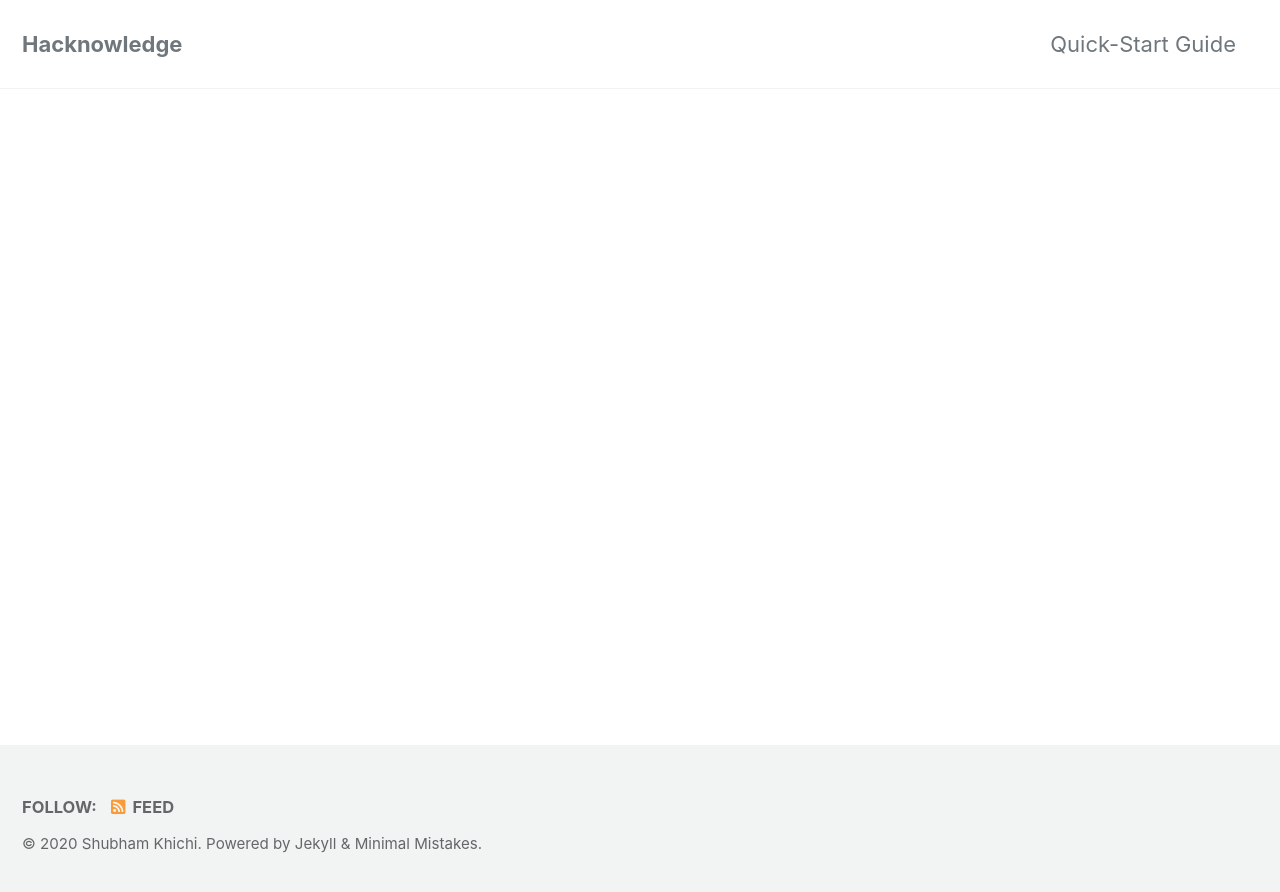
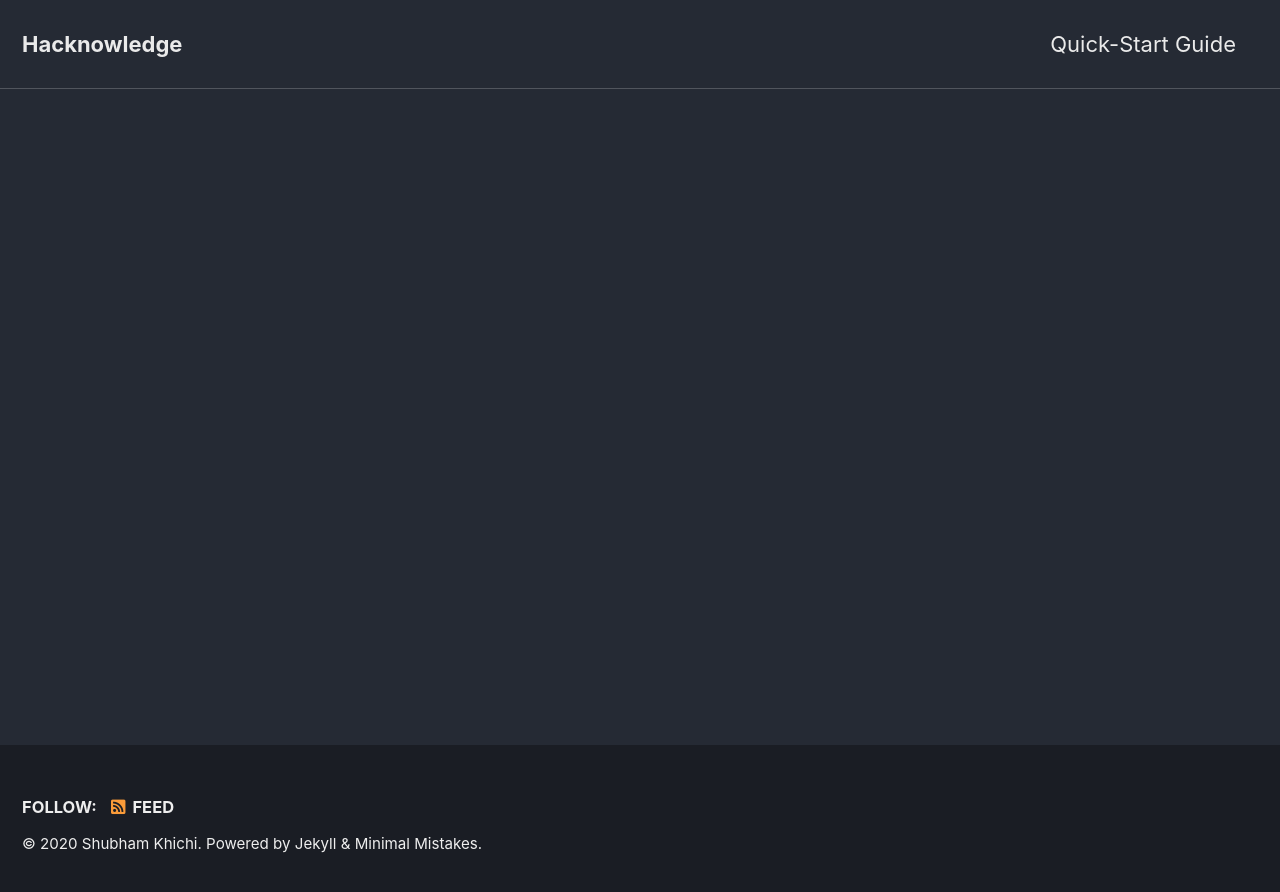
Before and after one commit to da3mond/hacknowledge, a Jekyll site: the page built from Walkthroughs/Skynet THM.md, in a window 1280 px wide. Shown: the top 892 px of the page. Built offline with Jekyll 4.4.1, drawn with Linux system fonts in a browser that asks for light colours; cached includes are drawn as plain includes; our own code applies the rules of GitHub Pages for plain Markdown files.

Commit message:
update to skin

```diff
--- a/_config.yml
+++ b/_config.yml
@@ -12,7 +12,7 @@
 
 # theme                  : "minimal-mistakes-jekyll"
 # remote_theme           : "mmistakes/minimal-mistakes"
-minimal_mistakes_skin    : "default" # "air", "aqua", "contrast", "dark", "dirt", "neon", "mint", "plum", "sunrise"
+minimal_mistakes_skin    : "dark" # "air", "aqua", "contrast", "dark", "dirt", "neon", "mint", "plum", "sunrise"
 
 # Site Settings
 locale                   : "en-US"
--- a/assets/css/main.scss
+++ b/assets/css/main.scss
@@ -4,5 +4,5 @@
 
 @charset "utf-8";
 
-@import "minimal-mistakes/skins/{{ site.minimal_mistakes_skin | default: 'default' }}"; // skin
+@import "minimal-mistakes/skins/{{ site.minimal_mistakes_skin | default: 'dark' }}"; // skin
 @import "minimal-mistakes"; // main partials
```
